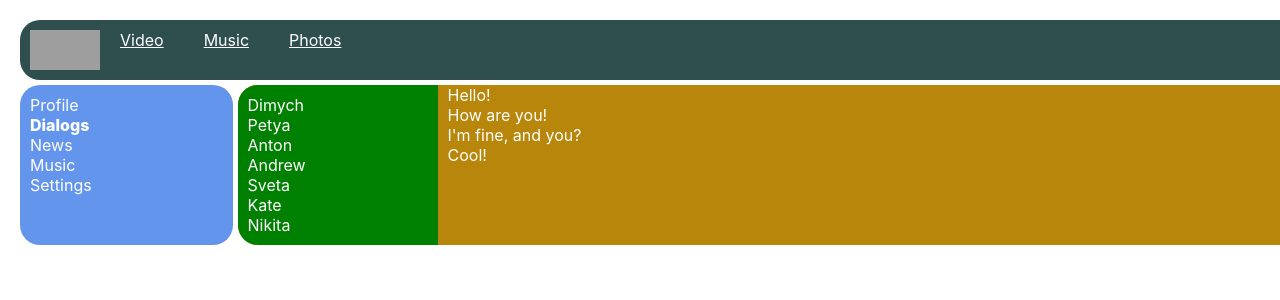
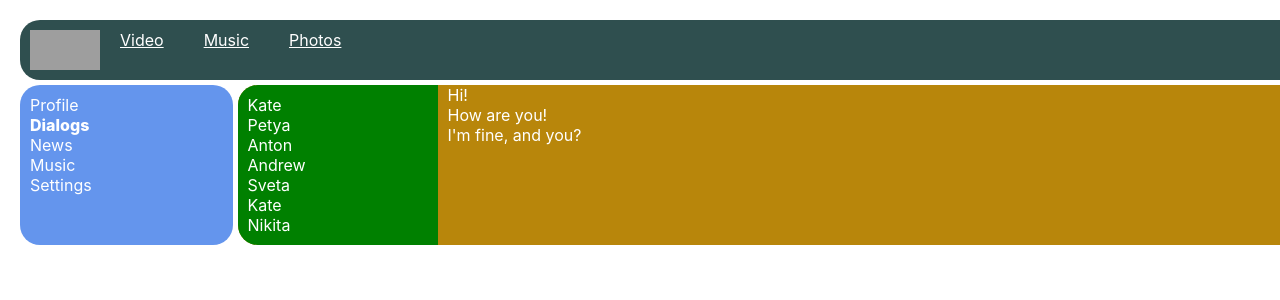
Before and after one commit to Pikadorius/Samurai-way-SN, a React (Create React App) app: page /dialogs in a window 1280 px wide. Shown: the top 300 px of the page. Built offline with nearby package versions, Linux system fonts and the light colour scheme; grey boxes are pictures that could not be loaded.

Commit message:
remove all data(dialogs and messages) to the top (BLL - Business Logic Layer)

```diff
--- a/src/components/Dialogs/Dialogs.tsx
+++ b/src/components/Dialogs/Dialogs.tsx
@@ -18,6 +18,7 @@ const DialogItem = (props: DialogItemType) => {
 
 
 type MessageType = {
+    id: number
     message: string
 }
 const Message = (props: MessageType) => {
@@ -26,12 +27,30 @@ const Message = (props: MessageType) => {
     )
 }
 
+const dialogsData: DialogItemType[] = [
+    {user: 'Kate', userId: 1},
+    {user: 'Dimych', userId: 2},
+    {user: 'Petya', userId: 3},
+    {user: 'Anton', userId: 4},
+    {user: 'Sveta', userId: 5},
+    {user: 'Andrew', userId: 6},
+    {user: 'Nikita', userId: 7}
+]
+
+const messagesData: MessageType[] = [
+    {message: 'Hi!', id: 1},
+    {message: 'How are you!', id: 2},
+    {message: "I'm fine, and you?", id: 3},
+]
+
+
+
 
 const Dialogs = () => {
     return (
         <div className={s.dialogs}>
             <div className={s.dialogItems}>
-                <DialogItem user={"Dimych"} userId={1}/>
+                <DialogItem user={dialogsData[0].user} userId={dialogsData[0].userId}/>
                 <DialogItem user={"Petya"} userId={2}/>
                 <DialogItem user={"Anton"} userId={3}/>
                 <DialogItem user={"Andrew"} userId={4}/>
@@ -40,10 +59,9 @@ const Dialogs = () => {
                 <DialogItem user={"Nikita"} userId={7}/>
             </div>
             <div className={s.messages}>
-                <Message message={"Hello!"} />
-                <Message message={"How are you!"} />
-                <Message message={"I'm fine, and you?"} />
-                <Message message={"Cool!"} />
+                <Message message={messagesData[0].message} id={messagesData[0].id}/>
+                <Message message={messagesData[1].message} id={messagesData[1].id}/>
+                <Message message={messagesData[2].message} id={messagesData[2].id}/>
             </div>
         </div>
     );
```
